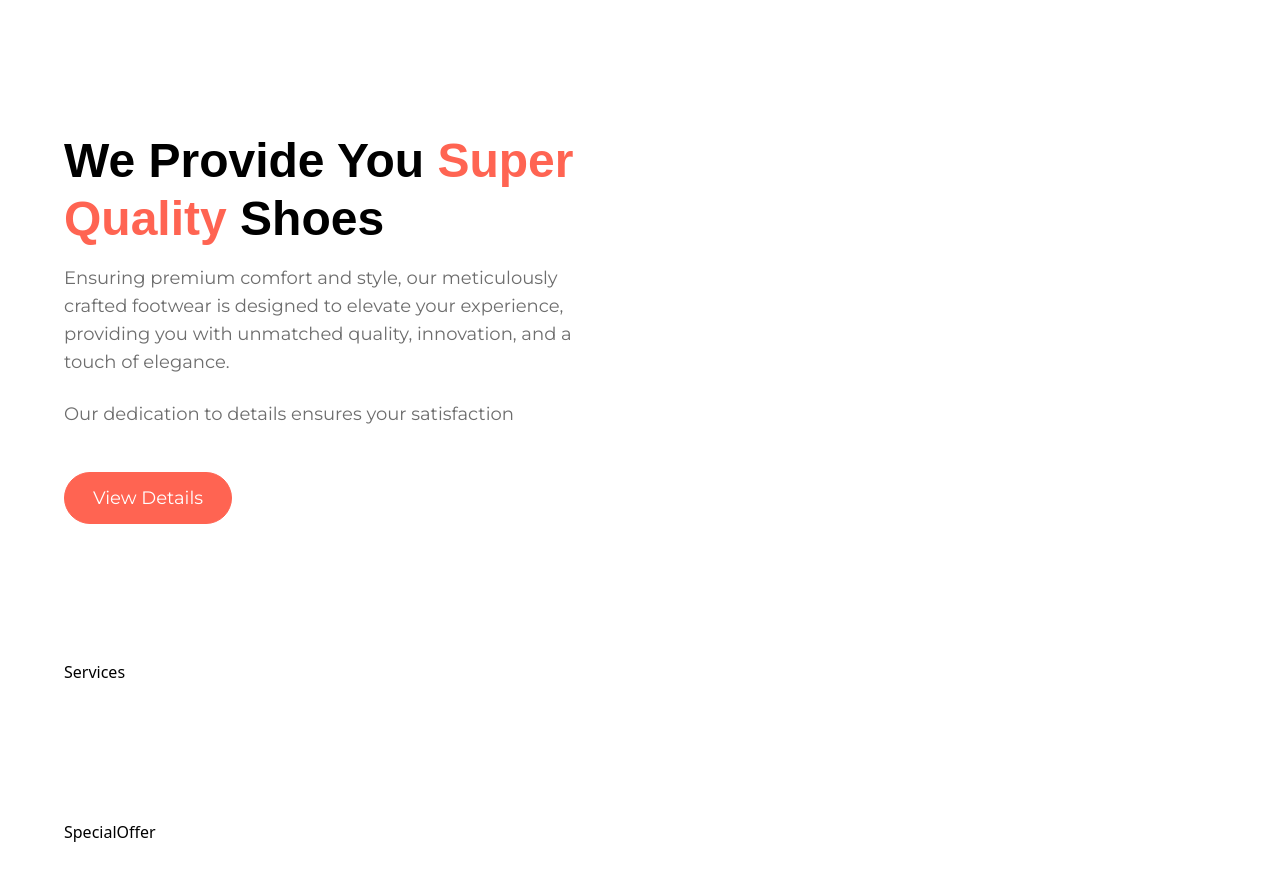
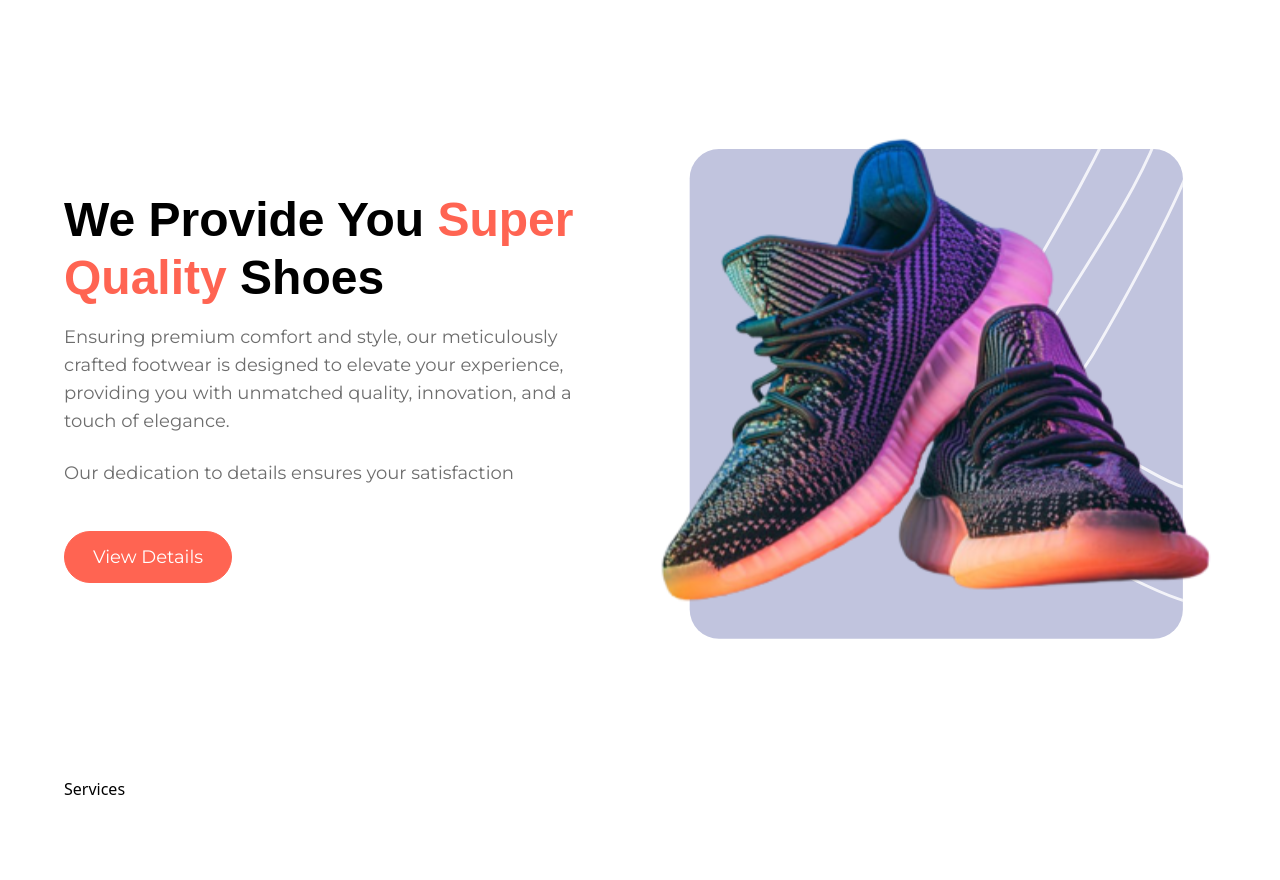
Before and after one commit to ngenohkevin/nike, a React (Vite) app: page / in a window 1280 px wide. Shown: the part 1680-2560 px from the top of the page. Built offline with nearby package versions, Linux system fonts and the light colour scheme; a web font is replaced by a local one.

Commit message:
super quality shoes

```diff
--- a/src/sections/SuperQuality.jsx
+++ b/src/sections/SuperQuality.jsx
@@ -1,4 +1,5 @@
 import Button from "../components/Button"
+import {shoe8} from "../assets/images"
 
 const SuperQuality = () => {
   return (
@@ -21,6 +22,15 @@
         />
         </div>
       </div>
+      <div className="flex-1 flex justify-center items-center">
+        <img
+        src={shoe8}
+        alt="shoe 8"
+        width={570}
+        height={522}
+        className="object-contain"
+         />
+      </div>
     </section>
   )
 }
```
